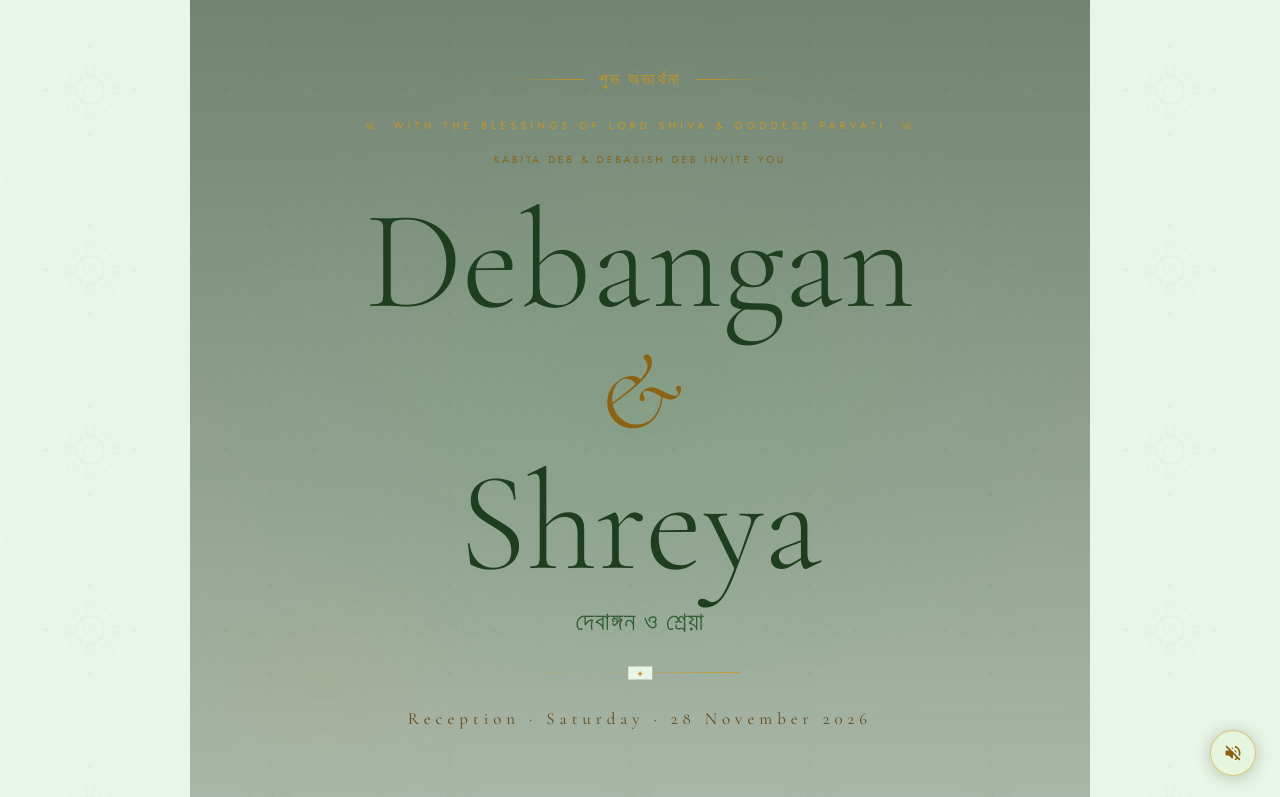
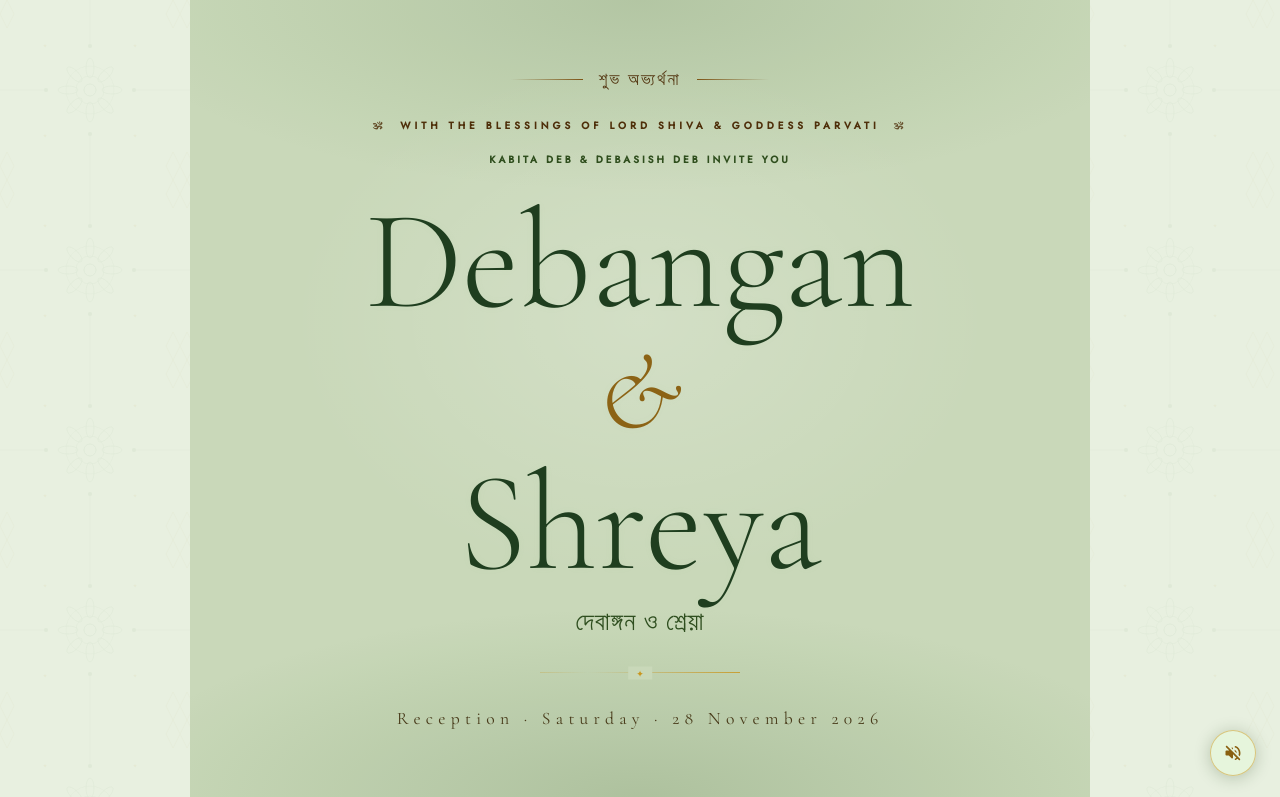
Before and after one commit to DebanganD/reception_invitation, a plain HTML site: page index.html in a window 1280 px wide. Both pictures are taken after a click on the element 640 px from the left and 399 px from the top of the page. Shown: the top 797 px of the page. Drawn offline with nearby package versions, Linux system fonts and the light colour scheme; a web font is replaced by a local one.

Commit message:
Update index.html

```diff
--- a/index.html
+++ b/index.html
@@ -8,7 +8,7 @@
 <style>
 *,*::before,*::after{margin:0;padding:0;box-sizing:border-box}
 html{-webkit-text-size-adjust:100%;text-size-adjust:100%;scroll-behavior:smooth}
-body{background:#1a2a1a;font-family:'Jost',sans-serif;color:#2a1a0a;overflow-x:hidden;overscroll-behavior:none;-webkit-overflow-scrolling:touch;cursor:none}
+body{background:#c8d8b8;font-family:'Jost',sans-serif;color:#2a1a0a;overflow-x:hidden;overscroll-behavior:none;-webkit-overflow-scrolling:touch;cursor:none}
 img,video{max-width:100%;height:auto;display:block}
 
 :root{
@@ -198,13 +198,14 @@ img,video{max-width:100%;height:auto;display:block}
   min-height:100vh;display:flex;flex-direction:column;
   align-items:center;justify-content:center;
   position:relative;z-index:2;padding:2rem;text-align:center;
-  background:linear-gradient(180deg,rgba(30,50,30,.6) 0%,rgba(20,35,20,.3) 100%);
+  background:#c8d8b8;
 }
 .hero-radial{
   position:absolute;inset:0;pointer-events:none;
   background:
-    radial-gradient(ellipse 70% 60% at 50% 50%, rgba(100,160,100,.2) 0%,transparent 70%),
-    radial-gradient(ellipse 35% 30% at 15% 85%, rgba(200,148,26,.06) 0%,transparent 60%);
+    radial-gradient(ellipse 60% 50% at 50% 40%, rgba(255,255,255,.18) 0%, transparent 65%),
+    radial-gradient(ellipse 100% 40% at 50% 100%, rgba(90,120,70,.25) 0%, transparent 60%),
+    radial-gradient(ellipse 100% 40% at 50% 0%,   rgba(90,120,70,.2)  0%, transparent 60%);
 }
 
 /* hero animations */
@@ -223,21 +224,21 @@ img,video{max-width:100%;height:auto;display:block}
   position:relative;z-index:3;display:flex;align-items:center;gap:1.2rem;margin-bottom:1.8rem;
   opacity:0;animation:fadeUp 1s ease .2s both;
 }
-.shankha-line{width:72px;height:1px;background:linear-gradient(90deg,transparent,var(--gold))}
-.shankha-line.r{background:linear-gradient(90deg,var(--gold),transparent)}
-.shankha-symbol{font-family:'Tiro Bangla',serif;font-size:1rem;color:var(--gold);letter-spacing:.12em;
+.shankha-line{width:72px;height:1px;background:linear-gradient(90deg,transparent,#7a5010)}
+.shankha-line.r{background:linear-gradient(90deg,#7a5010,transparent)}
+.shankha-symbol{font-family:'Tiro Bangla',serif;font-size:1rem;color:#4a2a04;letter-spacing:.12em;
   display:inline-block;animation:omPulse 4s ease-in-out 1.5s infinite}
 
 .hero-eyebrow{
   position:relative;z-index:3;
-  font-size:10px;font-weight:400;letter-spacing:.45em;text-transform:uppercase;
-  color:#C8941A;margin-bottom:1.2rem;
+  font-size:10px;font-weight:600;letter-spacing:.4em;text-transform:uppercase;
+  color:#4a2a04;margin-bottom:1.2rem;
   opacity:0;animation:fadeUp 1s ease .4s both;
 }
 .hero-parents{
   position:relative;z-index:3;
-  font-size:10px;font-weight:400;letter-spacing:.3em;text-transform:uppercase;
-  color:#8a6010;margin-bottom:1.8rem;
+  font-size:10px;font-weight:600;letter-spacing:.3em;text-transform:uppercase;
+  color:#2a4a18;margin-bottom:1.8rem;
   opacity:0;animation:fadeUp 1s ease .55s both;
 }
 .om-pulse{display:inline-block;animation:omPulse 3.5s ease-in-out infinite}
@@ -254,7 +255,7 @@ img,video{max-width:100%;height:auto;display:block}
 .hero-bengali{
   position:relative;z-index:3;
   font-family:'Tiro Bangla',serif;font-size:clamp(1rem,2.5vw,1.6rem);
-  color:#2d5a2d;margin-top:1.1rem;letter-spacing:.04em;
+  color:#2a4a1a;margin-top:1.1rem;letter-spacing:.04em;
   opacity:0;animation:fadeUp 1s ease .9s both;
 }
 
@@ -267,13 +268,13 @@ img,video{max-width:100%;height:auto;display:block}
 }
 .hero-ornament::before{
   content:'✦';position:absolute;top:50%;left:50%;transform:translate(-50%,-50%);
-  color:var(--gold);font-size:9px;background:var(--pista-pale);padding:0 8px;
+  color:var(--gold);font-size:9px;background:#c8d8b8;padding:0 8px;
 }
 
 .hero-date{
   position:relative;z-index:3;
-  font-family:'Cormorant Garamond',serif;font-size:1.05rem;font-weight:400;
-  letter-spacing:.3em;color:#5a3a08;
+  font-family:'Cormorant Garamond',serif;font-size:1.1rem;font-weight:400;
+  letter-spacing:.3em;color:#3a2a08;
   opacity:0;animation:fadeUp 1s ease 1.3s both, ornamentGlow 4s ease-in-out 2.5s infinite;
 }
 
@@ -505,7 +506,7 @@ footer{text-align:center;padding:3rem 2rem 6rem;border-top:1px solid rgba(200,14
 }
 
 /* body bg after envelope opens */
-body.page-open{background:var(--pista-pale)}
+body.page-open{background:#e8f0e0}
 
 @media(max-width:640px){.countdown-grid{gap:8px}.detail-card{padding:1.8rem 1.2rem}}
 </style>
@@ -849,6 +850,7 @@ body.page-open{background:var(--pista-pale)}
 <script>
 // ── Always show envelope on page load/refresh
 sessionStorage.removeItem('envOpened');
+document.body.style.overflow = 'hidden'; // lock scroll on envelope screen
 
 // ── Cursor
 const cur=document.getElementById('cursor'),ring=document.getElementById('cursorRing');
@@ -890,6 +892,8 @@ function openEnvelope(){
 
   // 4. Envelope fades, main page appears after 2s
   setTimeout(()=>{
+    window.scrollTo({top:0,behavior:'instant'});
+    document.body.style.overflow = ''; // restore scroll
     screen.classList.add('hidden');
     mainPg.classList.add('visible');
     document.body.classList.add('page-open');
```
